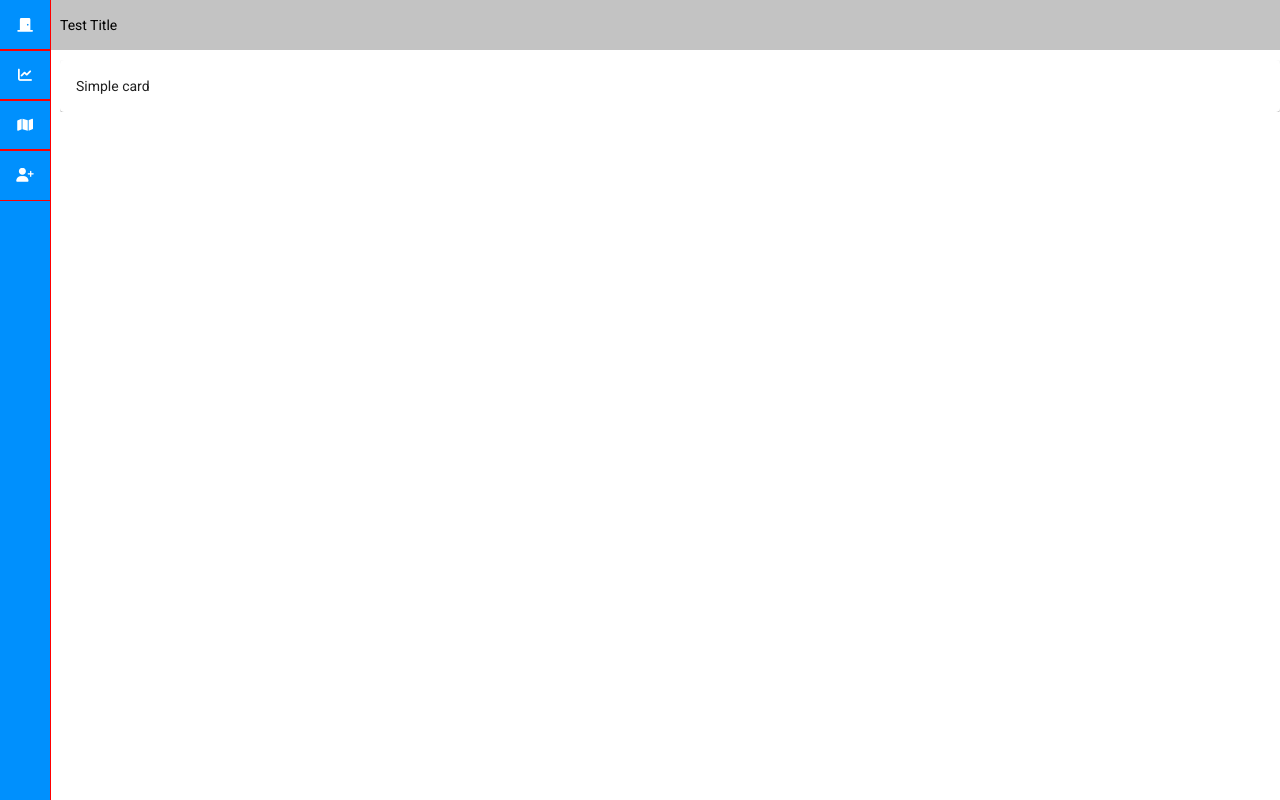
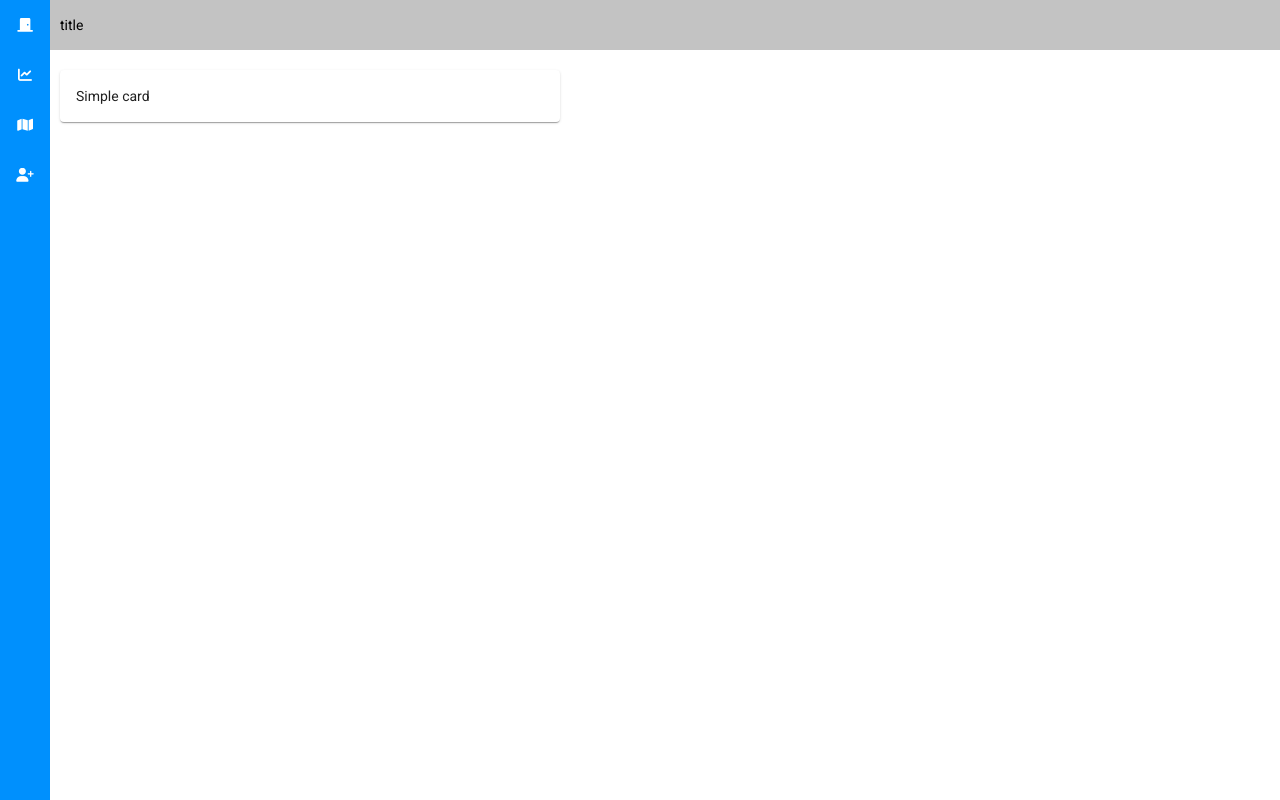
Before and after one commit to Tonatiuh010/control-access, an Angular app in the folder front-end/: page / in a window 1280 px wide. Built offline with nearby package versions, Linux system fonts and the light colour scheme.

Commit message:
El fix de fixes

```diff
--- a/front-end/src/app/app.component.css
+++ b/front-end/src/app/app.component.css
@@ -5,21 +5,21 @@ header {
     padding-left: 60px;
     align-items: center;
     display: flex;
-    flex-direction: row;
 }
 
-div {
+
+/* div {
     outline: red 1px solid;
-}
+} */
 
 .sidebar {
-    position: absolute;
+    float: left;
     width: 50px;
     height: 100vh;
     background-color: #0090FD;
-    z-index: 2;
     top: 0;
     left: 0;
+    margin-top: -50px;
 }
 
 .icon {
--- a/front-end/src/app/app.component.html
+++ b/front-end/src/app/app.component.html
@@ -1,5 +1,4 @@
-<header>Test Title</header>
-
+<header>title</header>
 <div class="sidebar">
     <div class="icon">
         <i class="fa-solid fa-door-closed"></i>
--- a/front-end/src/app/components/dashboard/dashboard.component.css
+++ b/front-end/src/app/components/dashboard/dashboard.component.css
@@ -1,4 +1,6 @@
-.content {
-    margin-left: 60px;
-    margin-top: 10px;
+.test {
+    height: 500px;
+    width: 500px;
+    margin: 10px;
+    padding: 10px;
 }
--- a/front-end/src/app/components/dashboard/dashboard.component.html
+++ b/front-end/src/app/components/dashboard/dashboard.component.html
@@ -1,3 +1,4 @@
-<div class="content">
+<div class="test">
     <mat-card>Simple card</mat-card>
+
 </div>
--- a/front-end/src/styles.css
+++ b/front-end/src/styles.css
@@ -5,12 +5,6 @@
     overflow-x: hidden;
 }
 
-html,
 body {
-    height: 100%;
-}
-
-body {
-    margin: 0;
     font-family: Roboto, "Helvetica Neue", sans-serif;
 }
```
